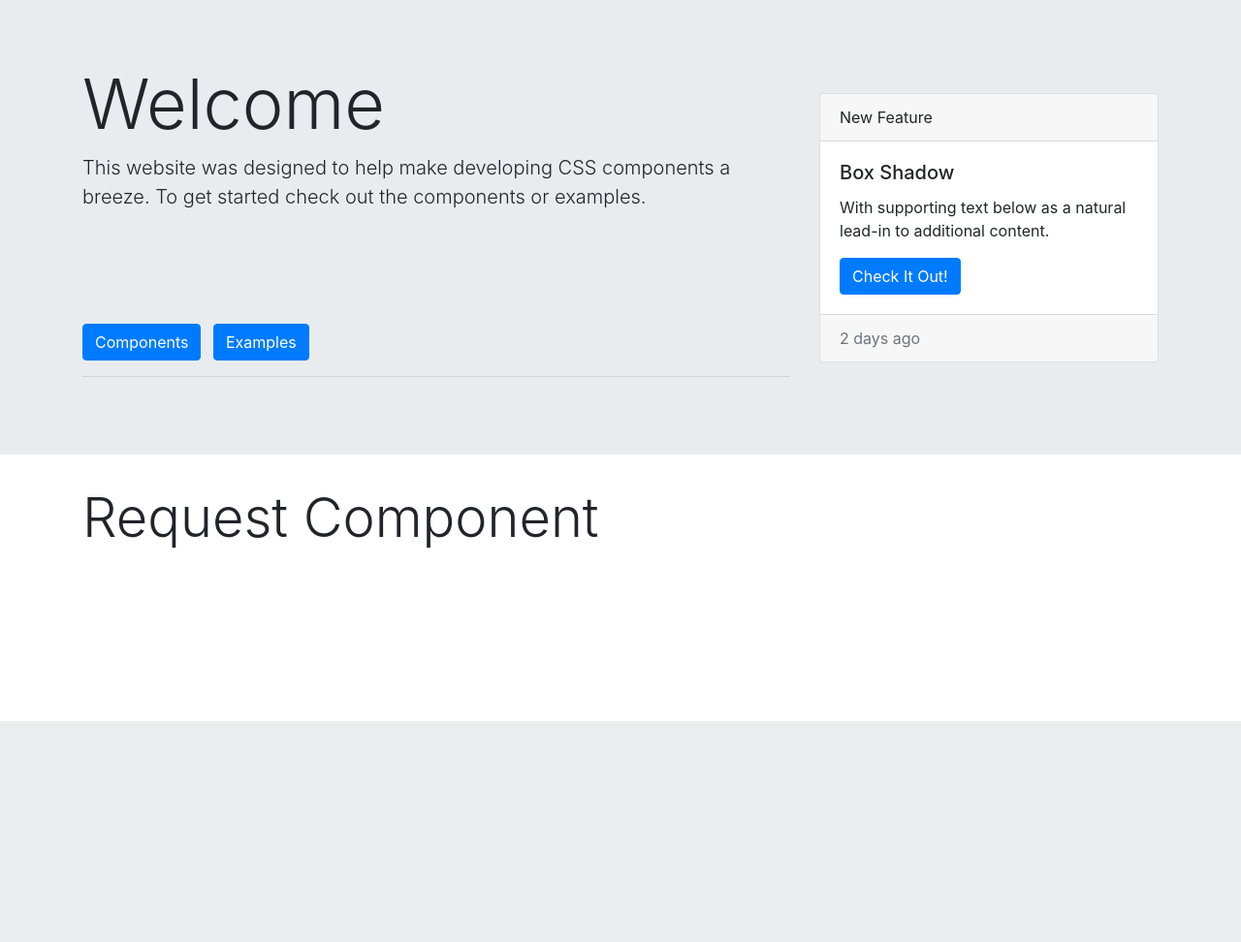
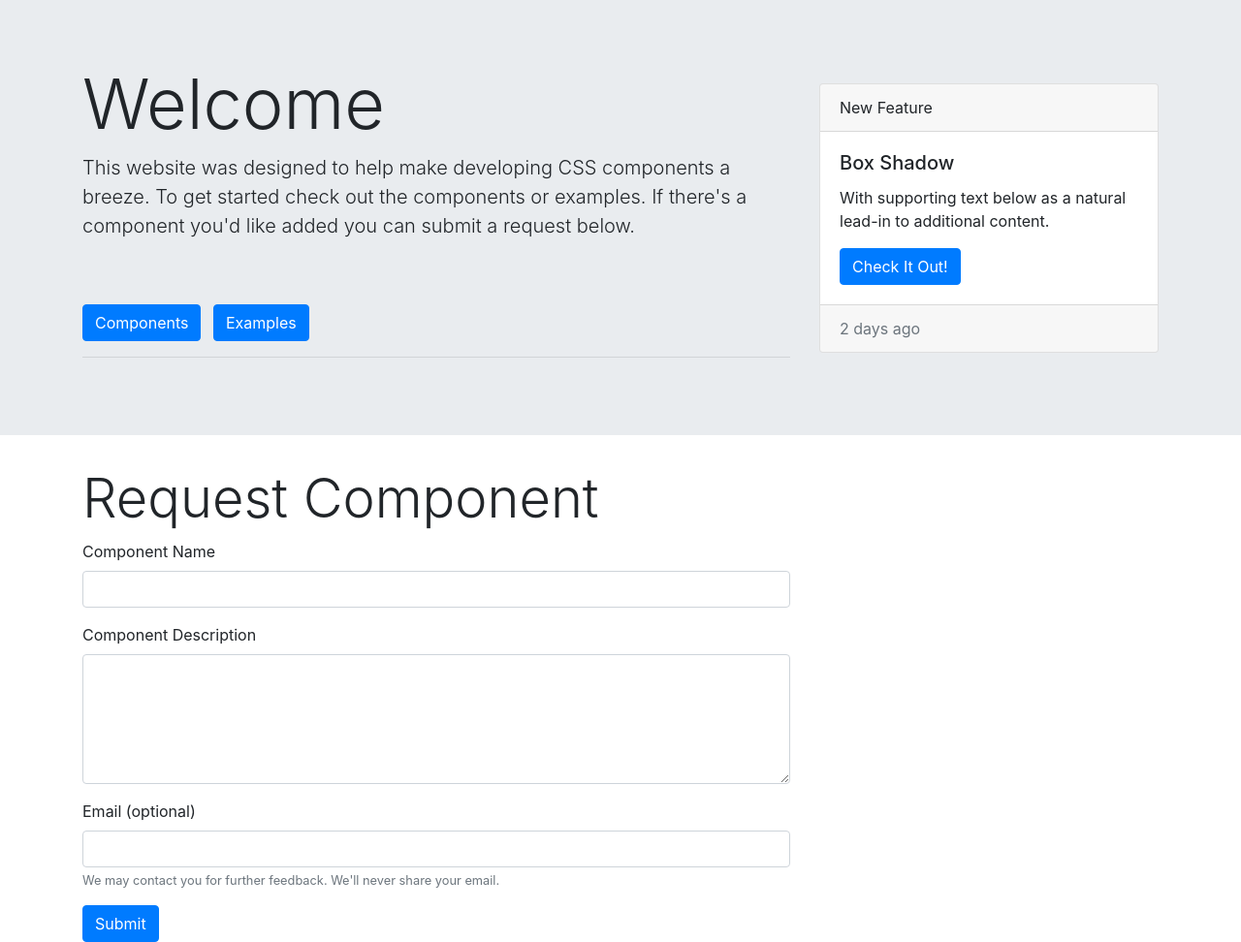
Before and after one commit to jacob-seiler/CSS-Toolkit, a PHP site: page / in a window 1280 px wide. Shown: the part 56-1028 px from the top of the page at 97% size. Before the commit the page ends 800 px from the top, so only its background shows below. Run offline with PHP 8.4, Linux system fonts and the light colour scheme; some libraries are stand-ins or nearby versions.

Commit message:
Added form

```diff
--- a/css/styles.css
+++ b/css/styles.css
@@ -1,10 +1,4 @@
 .margin-bottom {
-  margin-bottom: 100px;
-}
-
-@media (max-width: 767px) {
-  .margin-bottom {
-    margin-bottom: 50px;
-  }
+  margin-bottom: 50px;
 }
 /*# sourceMappingURL=styles.css.map */
--- a/css/styles.scss
+++ b/css/styles.scss
@@ -5,9 +5,5 @@
 }
 
 .margin-bottom {
-	margin-bottom: 100px;
-
-	@include view-mobile() {
-		margin-bottom: 50px;
-	}
+	margin-bottom: 50px;
 }
--- a/index.html
+++ b/index.html
@@ -50,7 +50,10 @@
 						<div class="row">
 							<div class="col-12 margin-bottom">
 								<h1 class="display-3">Welcome</h1>
-								<p class="lead">This website was designed to help make developing CSS components a breeze. To get started check out the components or examples.</p>
+								<p class="lead">
+									This website was designed to help make developing CSS components a breeze. To get started check out the components or examples. If there's a component you'd like
+									added you can submit a request below.
+								</p>
 							</div>
 							<div class="col-12">
 								<a href="#" class="btn btn-primary align-bottom mr-2">Components</a>
@@ -80,8 +83,27 @@
 
 		<main>
 			<div class="container">
-				<!-- Form -->
-				<h4 class="display-4">Request Component</h4>
+				<div class="row">
+					<div class="col-12 col-md-8">
+						<h4 class="display-4">Request Component</h4>
+						<form>
+							<div class="form-group">
+								<label for="inputName">Component Name</label>
+								<input class="form-control" type="text" id="inputName" />
+							</div>
+							<div class="form-group">
+								<label for="inputDescription">Component Description</label>
+								<textarea class="form-control" id="inputDescription" rows="5"></textarea>
+							</div>
+							<div class="form-group">
+								<label for="inputEmail">Email (optional)</label>
+								<input type="email" class="form-control" id="inputEmail" aria-describedby="emailHelp" />
+								<small id="emailHelp" class="form-text text-muted">We may contact you for further feedback. We'll never share your email.</small>
+							</div>
+							<button type="submit" class="btn btn-primary">Submit</button>
+						</form>
+					</div>
+				</div>
 			</div>
 		</main>
 
```
Also changed, not shown: 1 other file.
